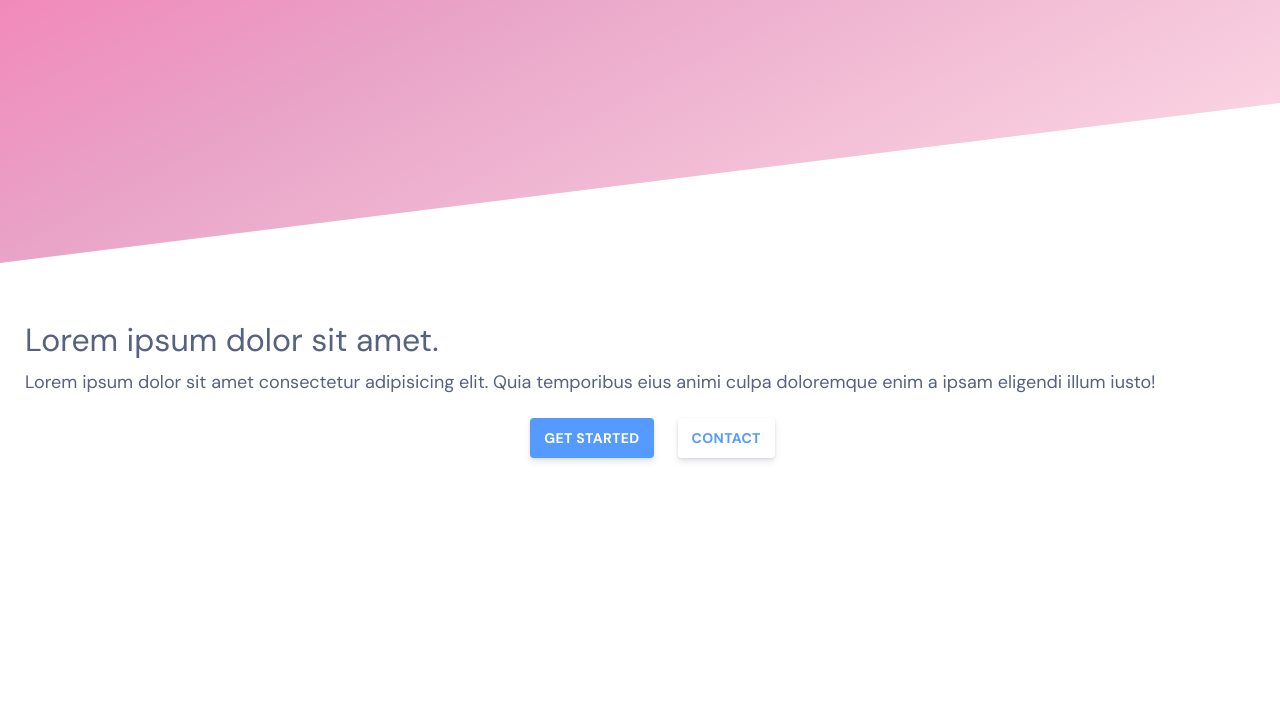
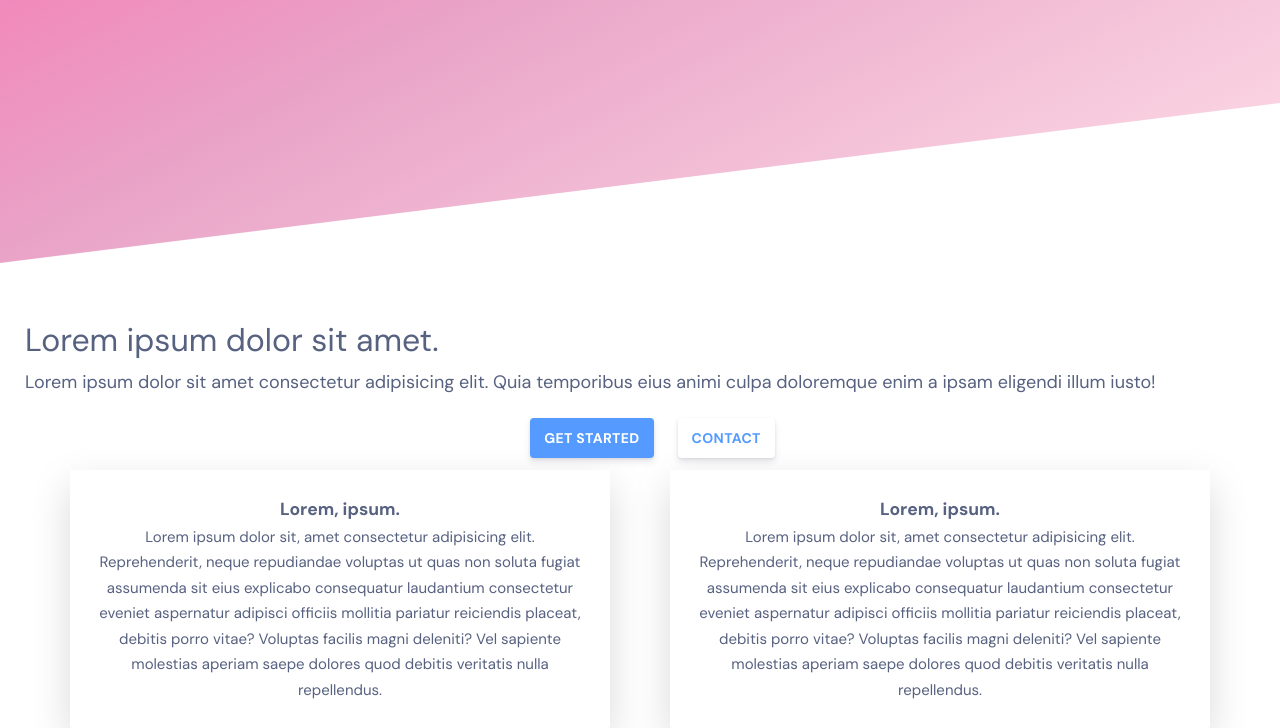
Before and after one commit to alexpich/FluidArk, a website: page index.html in a window 1280 px wide. Shown: the part 417-1145 px from the top of the page. Before the commit the page ends 887 px from the top, so only its background shows below. Drawn offline with Linux system fonts and the light colour scheme.

Commit message:
Added grid layout and boxes

```diff
--- a/index.html
+++ b/index.html
@@ -46,6 +46,39 @@
         </div>
       </div>
     </section>
+
+    <section class="section-features">
+      <div class="row">
+        <div class="col-1-of-2">
+          <div class="box">
+            <h3 class="">Lorem, ipsum.</h3>
+            <p class="box-text">
+              Lorem ipsum dolor sit, amet consectetur adipisicing elit.
+              Reprehenderit, neque repudiandae voluptas ut quas non soluta
+              fugiat assumenda sit eius explicabo consequatur laudantium
+              consectetur eveniet aspernatur adipisci officiis mollitia pariatur
+              reiciendis placeat, debitis porro vitae? Voluptas facilis magni
+              deleniti? Vel sapiente molestias aperiam saepe dolores quod
+              debitis veritatis nulla repellendus.
+            </p>
           </div>
+        </div>
+
+        <div class="col-1-of-2">
+          <div class="box">
+            <h3 class="">Lorem, ipsum.</h3>
+            <p class="box-text">
+              Lorem ipsum dolor sit, amet consectetur adipisicing elit.
+              Reprehenderit, neque repudiandae voluptas ut quas non soluta
+              fugiat assumenda sit eius explicabo consequatur laudantium
+              consectetur eveniet aspernatur adipisci officiis mollitia pariatur
+              reiciendis placeat, debitis porro vitae? Voluptas facilis magni
+              deleniti? Vel sapiente molestias aperiam saepe dolores quod
+              debitis veritatis nulla repellendus.
+            </p>
+          </div>
+        </div>
+      </div>
+    </section>
   </body>
 </html>
--- /dev/null
+++ b/sass/layout/_grid.scss
@@ -0,0 +1,56 @@
+$grid-width: 114rem;
+$gutter-vertical: 8rem;
+$gutter-horizontal: 6rem;
+
+@mixin clearfix {
+  &::after {
+      content: "";
+      display: table;
+      clear: both;
+  }
+}
+
+.row {
+  max-width: $grid-width;
+  margin: 0 auto;
+
+  &:not(:last-child) {
+      margin-bottom: $gutter-vertical;
+  }
+
+  @include clearfix;
+
+  [class^="col-"] {
+      float: left;
+
+      &:not(:last-child) {
+          margin-right: $gutter-horizontal;
+      }
+  }
+
+  .col-1-of-2 {
+      width: calc((100% - #{$gutter-horizontal}) / 2);
+
+  }
+
+  .col-1-of-3 {
+      width: calc((100% - 2 * #{$gutter-horizontal}) / 3);
+  }
+
+  .col-2-of-3 {
+      width: calc(2 * ((100% - 2 * #{$gutter-horizontal}) / 3) + #{$gutter-horizontal});
+  }
+
+  .col-1-of-4 {
+      width: calc((100% - 3 * #{$gutter-horizontal}) / 4);
+  }
+
+  .col-2-of-4 {
+      width: calc(2 * ((100% - 3 * #{$gutter-horizontal}) / 4) + #{$gutter-horizontal});
+  }
+
+  .col-3-of-4 {
+      width: calc(3 * ((100% - 3 * #{$gutter-horizontal}) / 4) + 2 * #{$gutter-horizontal});
+  }
+
+}
--- a/sass/main.scss
+++ b/sass/main.scss
@@ -1,3 +1,5 @@
+@import "layout/grid";
+
 $color-red: #ff3c94d0;
 $color-medpink: #e48fbbd0;
 $color-lightpink: #ffa5bd56;
@@ -147,3 +149,18 @@ body {
   margin-top: 5rem;
   margin-left: 2.5rem;
 }
+
+.box {
+  background-color: rgba(#fff, 0.8);
+  font-size: 1.5rem;
+  padding: 2.5rem;
+  text-align: center;
+  border-radius: 3px;
+  box-shadow: 0 1.5rem 4rem rgba(#000, 0.15);
+  transition: transform 0.3s;
+
+  &:hover {
+    transform: translateY(-1.5rem) scale(1.03);
+  }
+
+}
```
Also changed, not shown: css/style.css. Lines whose indentation alone changed are shown as unchanged.
